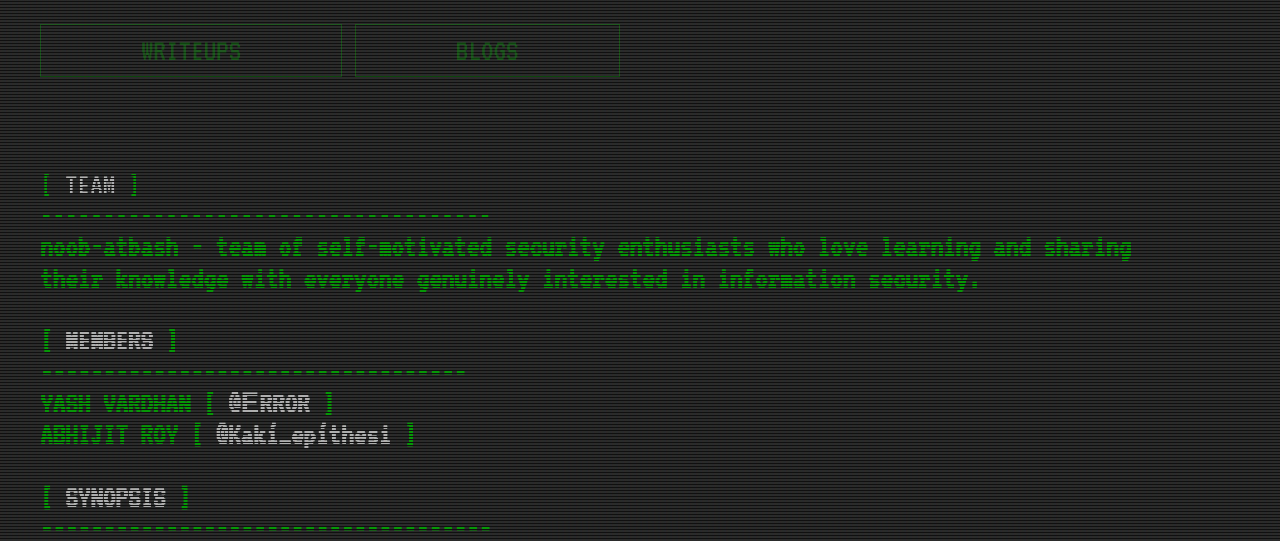
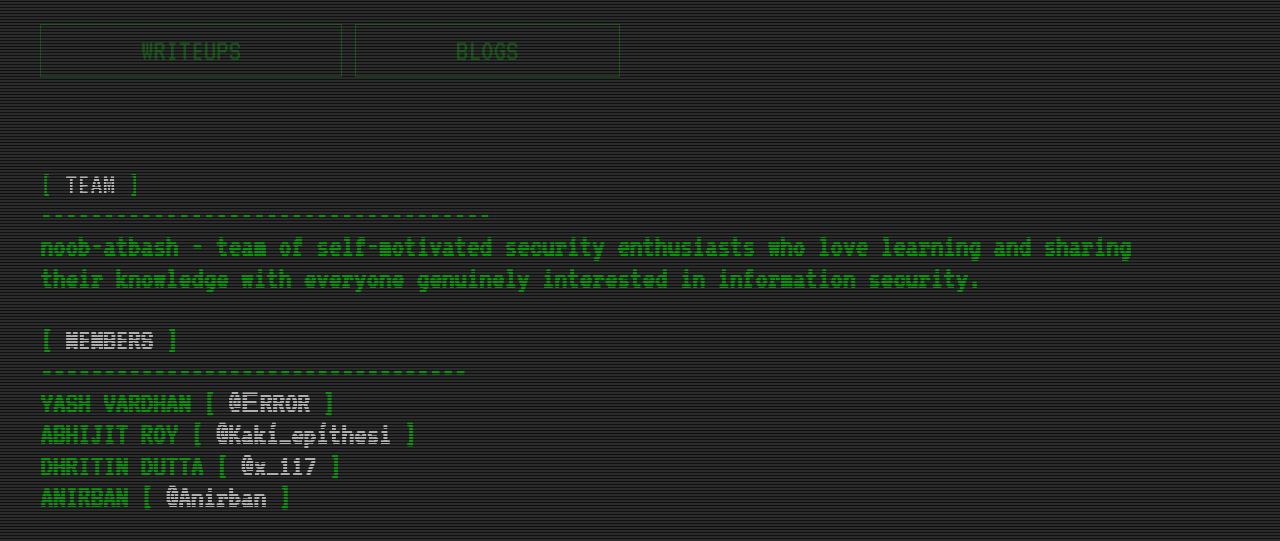
Before and after one commit to noob-atbash/noob-atbash.github.io, a plain HTML site: page index.html in a window 1280 px wide. Shown: the part 212-753 px from the top of the page. Drawn offline with Linux system fonts and the light colour scheme.

Commit message:
Update index.html

```diff
--- a/index.html
+++ b/index.html
@@ -46,7 +46,8 @@
   <p>----------------------------------</p>
  <p class="tab1">YASH VARDHAN <a href="https://github.com/Error-200">@ЕRROR</a></p>
  <p class="tab1"> ABHIJIT ROY <a href="https://github.com/kaki-epithesi">@Kakí_epíthesi</a></p>
-
+  <p class="tab1">DHRITIN DUTTA <a href="https://github.com">@x_117</a></p>
+  <p class="tab1">ANIRBAN <a href="https://github.com">@Anirban</a></p>
 <br>
 
 
```
